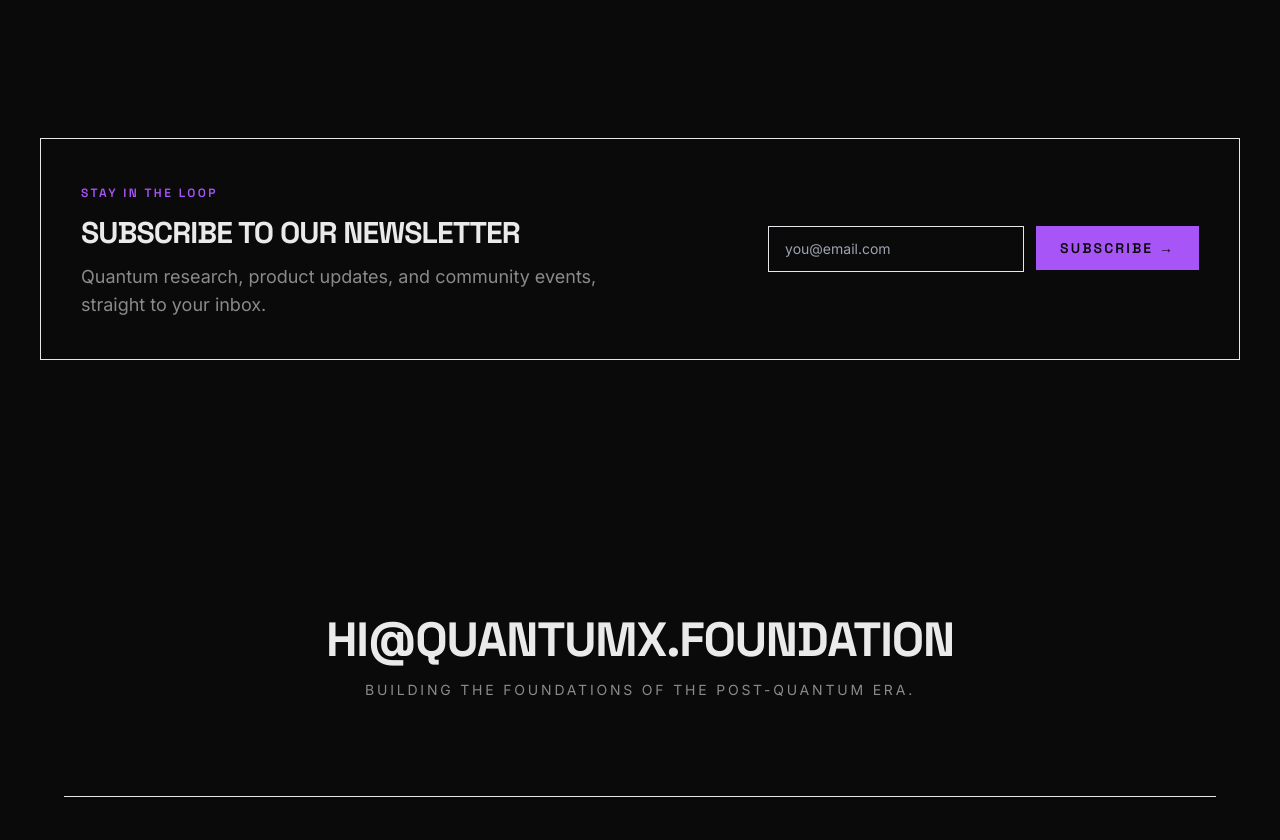
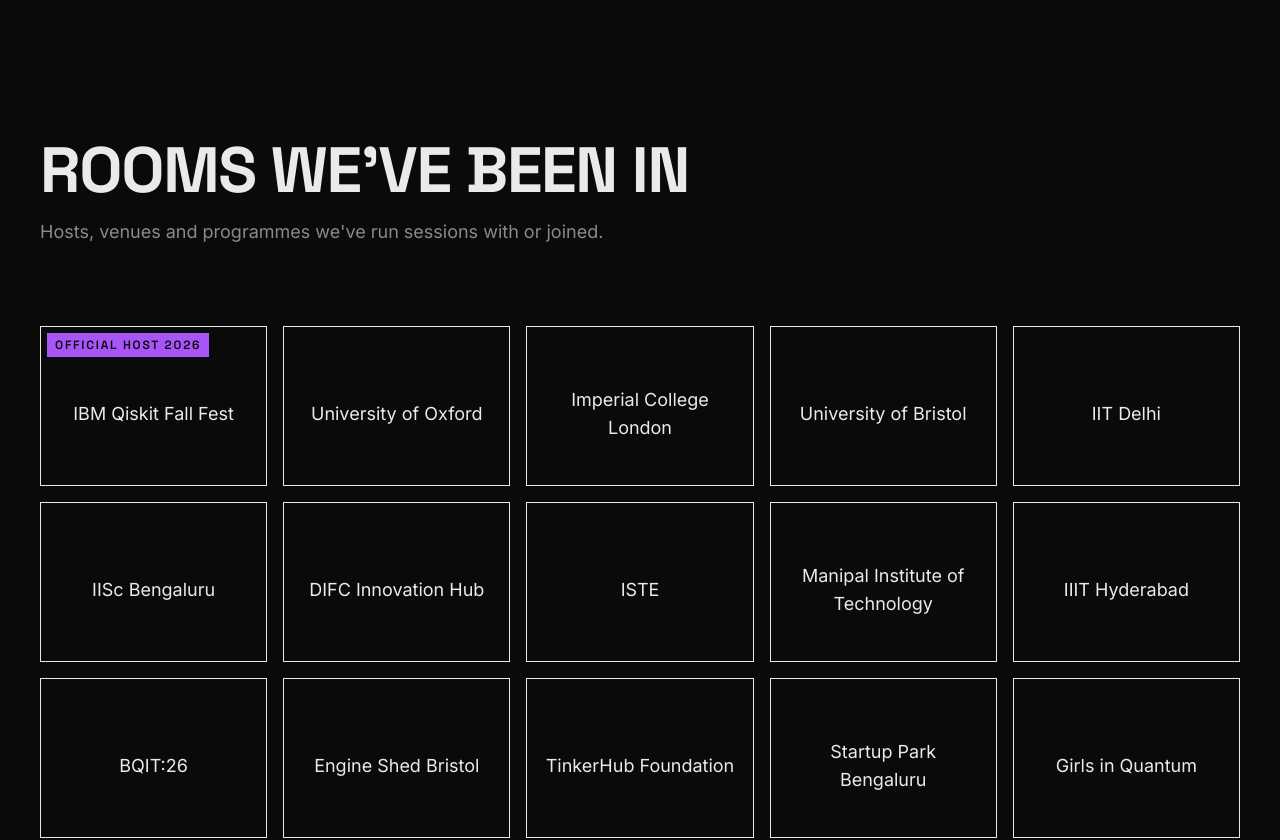
Before and after one commit to appetite-studio-team/quantumx.foundation, a Next.js app: page / in a window 1280 px wide. Shown: the part 5060-5900 px from the top of the page. Built offline with nearby package versions, Linux system fonts and the light colour scheme.

Commit message:
✨ feat(home): add Rooms we've been in section
A grid of the hosts, venues and programmes QuantumX has run sessions with or joined, placed after Events. IBM Qiskit Fall Fest carries an Official host 2026 badge.

```diff
--- a/app/page.tsx
+++ b/app/page.tsx
@@ -5,6 +5,7 @@
 import { CapabilitiesSection } from '@/components/sections/CapabilitiesSection';
 import { FromTheLabSection } from '@/components/sections/FromTheLabSection';
 import { EventsSection } from '@/components/sections/EventsSection';
+import { RoomsSection } from '@/components/sections/RoomsSection';
 import { NewsletterSection } from '@/components/sections/NewsletterSection';
 import { latestPosts } from '@/lib/blog';
 // TODO: re-enable once the real Discord invite is set in content/site.ts:
@@ -49,6 +50,7 @@
       <CapabilitiesSection />
       <FromTheLabSection posts={latestPosts(3)} />
       <EventsSection />
+      <RoomsSection />
       {/* <DiscordCtaSection /> */}
       <NewsletterSection />
     </main>
--- /dev/null
+++ b/components/sections/RoomsSection.tsx
@@ -0,0 +1,62 @@
+'use client';
+
+import { motion } from 'framer-motion';
+import { defaultViewport, defaultTransition } from '@/lib/motion-variants';
+import { roomsContent } from '@/content/rooms';
+
+export function RoomsSection() {
+  return (
+    <section id="rooms" className="bg-background py-section px-6 text-text-primary md:px-10">
+      <div className="mx-auto max-w-7xl">
+        {/* Header */}
+        <motion.div
+          className="mb-16 md:mb-20"
+          initial={{ opacity: 0, y: 32 }}
+          whileInView={{ opacity: 1, y: 0 }}
+          viewport={defaultViewport}
+          transition={defaultTransition}
+        >
+          <h2 className="font-heading text-clamp-display font-bold uppercase leading-none tracking-tight-heading text-text-primary">
+            {roomsContent.heading}
+          </h2>
+          <p className="mt-4 text-base text-gray-secondary md:text-lg">
+            {roomsContent.subheading}
+          </p>
+        </motion.div>
+
+        {/* Rooms grid */}
+        <motion.ul
+          className="grid grid-cols-2 gap-3 sm:grid-cols-3 lg:grid-cols-5 md:gap-4"
+          initial="hidden"
+          whileInView="visible"
+          viewport={defaultViewport}
+          variants={{
+            visible: { transition: { staggerChildren: 0.04, delayChildren: 0.1 } },
+            hidden: {},
+          }}
+        >
+          {roomsContent.rooms.map((room) => (
+            <motion.li
+              key={room.name}
+              variants={{
+                hidden: { opacity: 0, y: 16 },
+                visible: { opacity: 1, y: 0 },
+              }}
+              transition={defaultTransition}
+              className="relative flex min-h-32 items-center justify-center border border-gray-secondary/15 bg-gray-secondary/5 px-4 pb-6 pt-10 text-center transition-colors duration-300 hover:border-accent/40 md:min-h-40"
+            >
+              {room.badge && (
+                <span className="absolute left-1.5 top-1.5 bg-accent px-2 py-1 font-heading text-[10px] font-semibold uppercase tracking-[0.15em] text-background md:text-xs">
+                  {room.badge}
+                </span>
+              )}
+              <span className="text-base leading-snug text-text-primary md:text-lg">
+                {room.name}
+              </span>
+            </motion.li>
+          ))}
+        </motion.ul>
+      </div>
+    </section>
+  );
+}
--- /dev/null
+++ b/content/rooms.ts
@@ -0,0 +1,37 @@
+/**
+ * "Rooms we've been in" section content.
+ * Hosts, venues and programmes QuantumX has run sessions with or joined.
+ */
+
+export type Room = {
+  name: string;
+  /** Optional tag rendered in the card's top-left corner. */
+  badge?: string;
+};
+
+export const roomsContent = {
+  heading: "Rooms we've been in",
+  subheading: "Hosts, venues and programmes we've run sessions with or joined.",
+  rooms: [
+    { name: 'IBM Qiskit Fall Fest', badge: 'Official host 2026' },
+    { name: 'University of Oxford' },
+    { name: 'Imperial College London' },
+    { name: 'University of Bristol' },
+    { name: 'IIT Delhi' },
+    { name: 'IISc Bengaluru' },
+    { name: 'DIFC Innovation Hub' },
+    { name: 'ISTE' },
+    { name: 'Manipal Institute of Technology' },
+    { name: 'IIIT Hyderabad' },
+    { name: 'BQIT:26' },
+    { name: 'Engine Shed Bristol' },
+    { name: 'TinkerHub Foundation' },
+    { name: 'Startup Park Bengaluru' },
+    { name: 'Girls in Quantum' },
+    { name: 'HKBK Group of Institutions' },
+    { name: 'Kristu Jayanti University' },
+    { name: 'VIT Chennai' },
+    { name: 'Woi.eco' },
+    { name: 'QETCI' },
+  ] satisfies Room[],
+};
```
